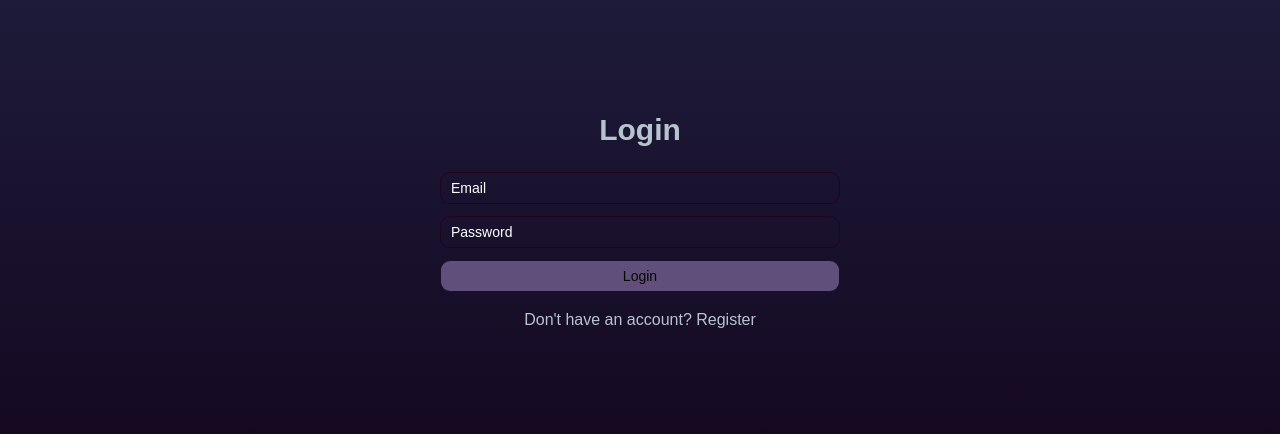
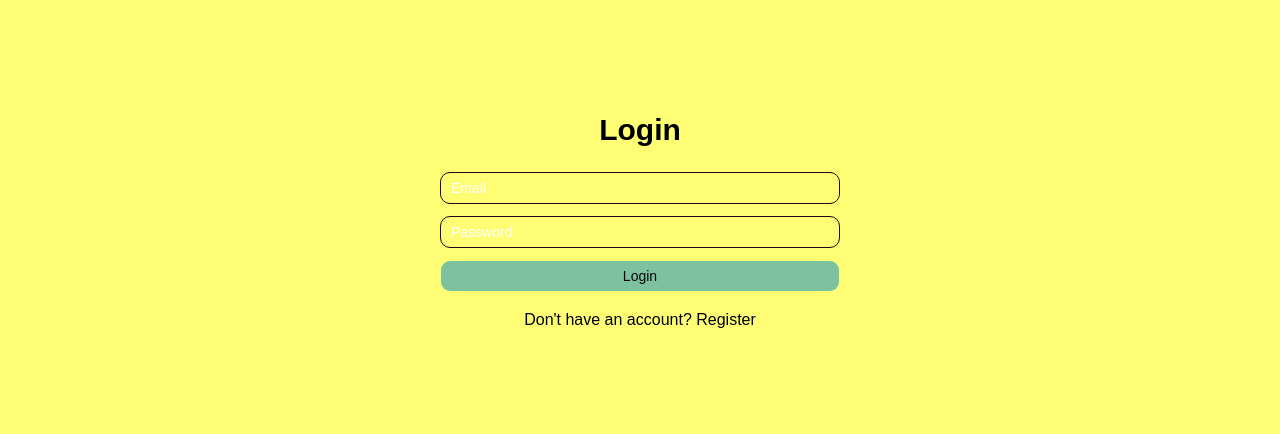
Before and after one commit to nandinibhardwaj2006/Expiry-Tracker, a React app in the folder frontend/: page / in a window 1280 px wide. Shown: the part 178-612 px from the top of the page. Built offline with nearby package versions, Linux system fonts and the light colour scheme; the HTML template or start-up script is replaced by a standard one.

Commit message:
Update UI colors: headings, inputs, buttons, and placeholders

```diff
--- a/frontend/src/App.jsx
+++ b/frontend/src/App.jsx
@@ -93,8 +93,8 @@ function App() {
           localStorage.removeItem("token");
           setItems([]);
           setIsLoggedIn(false);
-        }
-      }
+        }}
+        className="bg-red-500 text-white hover:bg-red-400"
       >Logout</Button>
       </div>
       <div className="flex justify-center gap-3 mb-6 font-sans">
@@ -102,8 +102,8 @@ function App() {
           onClick={() => setMode("pantry")}
           className={
             mode === "pantry"
-              ? "bg-black/50 text-white border border-black"
-              : "bg-black/50 text-slate-400 border-0"
+              ? "bg-slate-500 text-white border border-white"
+              : "bg-slate-500 text-slate-400 border-0"
           }
         >
           Pantry
@@ -112,22 +112,22 @@ function App() {
           onClick={() => setMode("medicine")}
           className={
             mode === "medicine"
-              ? "bg-black/50 text-white border-1 border-black"
-              : "bg-black/50 text-slate-400 border-0"
+              ? "bg-slate-500 text-white border border-black"
+              : "bg-slate-500 text-slate-400 border-0"
           }
         >
           Medicine
         </Button>
       </div>
 
-      <Card className="max-w-2xl mx-auto mb-6 shadow-2xl shadow-pink-950/60">
-        <CardContent className="flex flex-wrap gap-3 p-4">
-          <Input name="name" placeholder="Name" value={form.name} onChange={handleChange} className="border-white/10" />
-          <Input name="expiryDate" placeholder="Expiry Date" type="date" value={form.expiryDate} onChange={handleChange} className="border-white/10" />
-          <Input name="numberOfPackets" type="number" placeholder="Number of Packs" value={form.numberOfPackets} onChange={handleChange} className="border-white/10" />
-          <Input name="quantity" type="number" placeholder="Quantity per pack" value={form.quantity} onChange={handleChange} className="border-white/10" />
-          <Input name="unit" placeholder="Unit (g, ml, tablets)" value={form.unit} onChange={handleChange} className="border-white/10" />
-          <Button onClick={handleSubmit}>Add Item</Button>
+      <Card className="max-w-2xl mx-auto mb-6 shadow-2xl bg-sky-100 shadow-orange-950/60">
+        <CardContent className="flex flex-wrap gap-3 p-4 text-black">
+          <Input name="name" placeholder="Name" value={form.name} onChange={handleChange} className="border-white/10 placeholder:text-black" />
+          <Input name="expiryDate" placeholder="Expiry Date" type="date" value={form.expiryDate} onChange={handleChange} className="border-white/10 placeholder:text-black" />
+          <Input name="numberOfPackets" type="number" placeholder="Number of Packs" value={form.numberOfPackets} onChange={handleChange} className="border-white/10 placeholder:text-black" />
+          <Input name="quantity" type="number" placeholder="Quantity per pack" value={form.quantity} onChange={handleChange} className="border-white/10 placeholder:text-black" />
+          <Input name="unit" placeholder="Unit (g, ml, tablets)" value={form.unit} onChange={handleChange} className="border-white/10 placeholder:text-black" />
+          <Button onClick={handleSubmit} className="text-white">Add Item</Button>
         </CardContent>
       </Card>
 
--- a/frontend/src/index.css
+++ b/frontend/src/index.css
@@ -47,11 +47,11 @@
 }
 
 :root {
-    --background: oklch(65.75% 0.09767 326.58 / 0.735);
-    --foreground: oklch(81.295% 0.02194 241.544); /*default text color*/
-    --card: oklch(0% 0 0 / 0.356);
+    --background: oklch(97% 0.158 108.2);
+    --foreground: oklch(9.126% 0.01898 233.535); /*default text color*/
+    --card: oklch(86.666% 0.05363 232.838);
     --card-foreground: oklch(1 0 0); /*default text color on card*/
-    --primary: oklch(65.731% 0.08511 302.105 / 0.553);
+    --primary: oklch(65.525% 0.10286 216.368 / 0.632);
     --primary-foreground: oklch(12.212% 0.00001 271.152);
     --muted-foreground: oklch(1 0 0); /*text color on muted background*/
     --secondary: oklch(13.452% 0.00784 18.066);
@@ -61,8 +61,38 @@
     --destructive: oklch(0.577 0.245 27.325);
     --border: oklch(17.866% 0.06729 336.412);
     --input: oklch(17.866% 0.06729 336.412);
-    --ring: oklch(43.602% 0.18978 324.125);
+    --ring: oklch(84.75% 0.05415 251.948);
     --radius: 0.625rem;
+}
+
+.dark {
+  --background: 222.2 84% 4.9%;
+  --foreground: 210 40% 98%;
+
+  --card: 222.2 84% 4.9%;
+  --card-foreground: 210 40% 98%;
+
+  --popover: 222.2 84% 4.9%;
+  --popover-foreground: 210 40% 98%;
+
+  --primary: 210 40% 98%;
+  --primary-foreground: 222.2 47.4% 11.2%;
+
+  --secondary: 217.2 32.6% 17.5%;
+  --secondary-foreground: 210 40% 98%;
+
+  --muted: 217.2 32.6% 17.5%;
+  --muted-foreground: 215 20.2% 65.1%;
+
+  --accent: 217.2 32.6% 17.5%;
+  --accent-foreground: 210 40% 98%;
+
+  --destructive: 0 62.8% 30.6%;
+  --destructive-foreground: 210 40% 98%;
+
+  --border: 217.2 32.6% 17.5%;
+  --input: 217.2 32.6% 17.5%;
+  --ring: 212.7 26.8% 83.9%;
 }
 
 @layer base {
@@ -70,7 +100,7 @@
     @apply border-border outline-ring/50;
     }
   body {
-    background: linear-gradient(to bottom, oklch(15.416% 0.07492 268.886 / 0.888), oklch(13.53% 0.05962 315.896));
+    @apply bg-background text-foreground;
     @apply text-foreground;
     }
   html {
--- a/frontend/src/login.jsx
+++ b/frontend/src/login.jsx
@@ -50,7 +50,7 @@ function Login({ onLogin }) {
   return (
     <div className="min-h-screen flex items-center justify-center">
       <div className="w-full max-w-md p-6">
-        <h2 className="text-3xl font-bold text-center mb-6">
+        <h2 className="text-3xl font-bold text-center mb-6 text-black">
           {isRegister ? "Create Account" : "Login"}
         </h2>
 
@@ -84,7 +84,7 @@ function Login({ onLogin }) {
         </Button>
 
         <p
-          className="text-center mt-4 cursor-pointer"
+          className="text-center mt-4 cursor-pointer text-blue-250 hover:underline"
           onClick={() => setIsRegister(!isRegister)}
         >
           {isRegister
```
